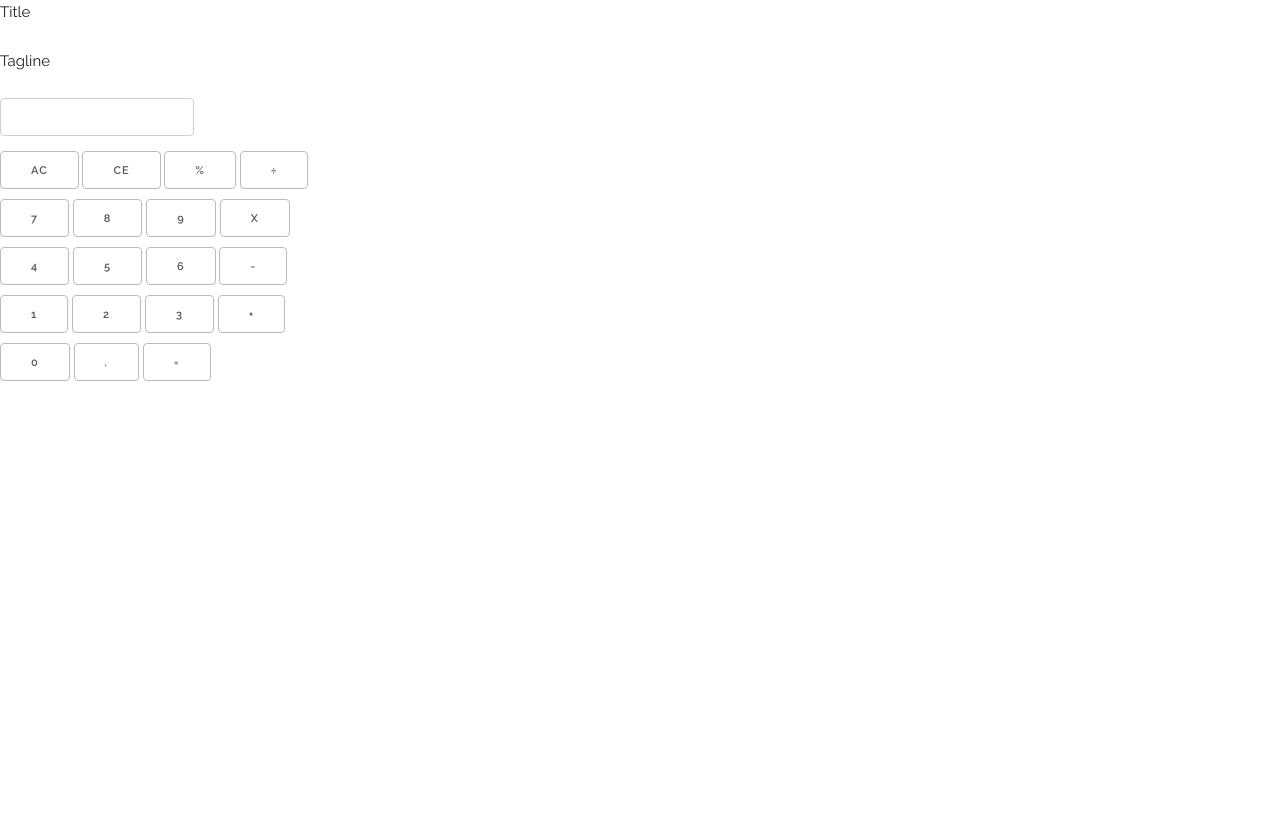
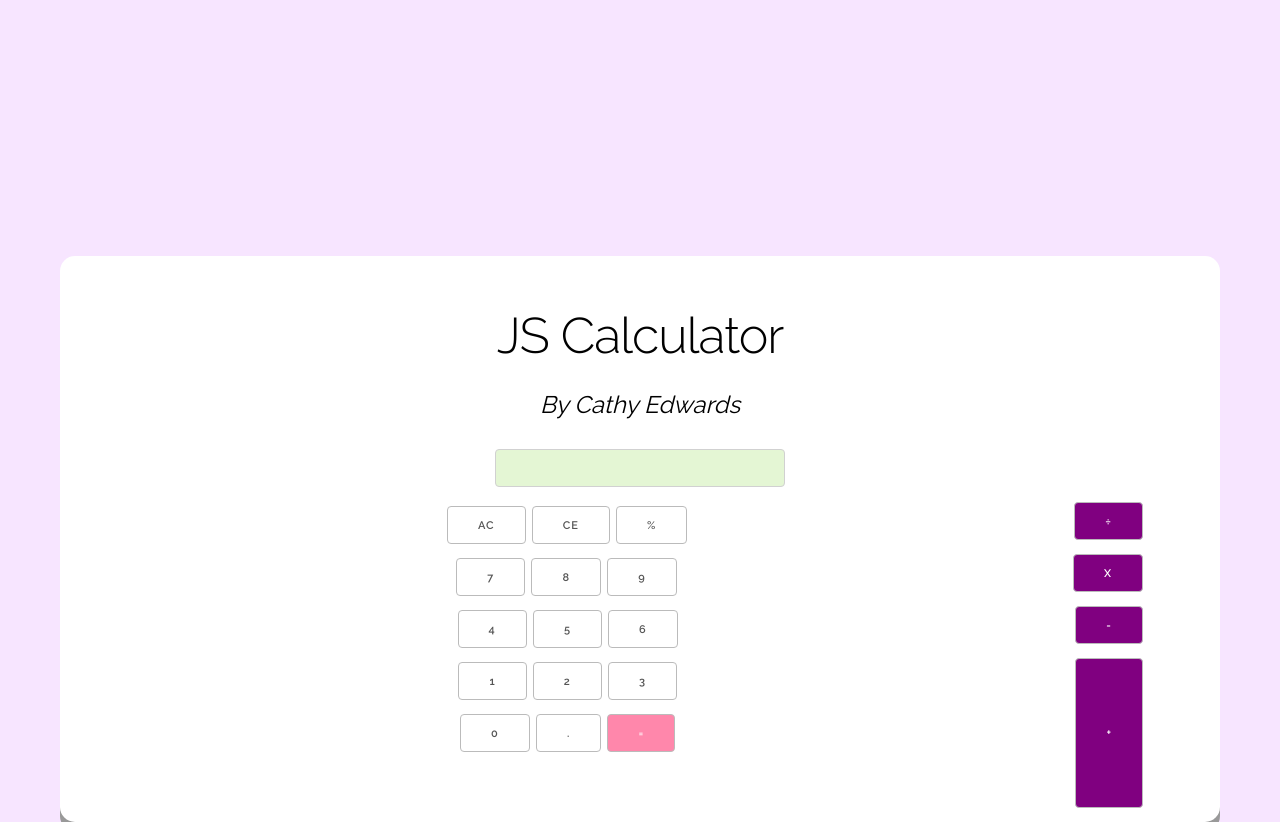
Before and after one commit to catherineedwards/js-calculator, a plain HTML site: page index.html in a window 1280 px wide. Before the commit the page ends 800 px from the top, so only its background shows below. Drawn offline with nearby package versions, Linux system fonts and the light colour scheme.

Commit message:
Updating the styling of the calculator

```diff
--- a/calc.js
+++ b/calc.js
@@ -34,11 +34,11 @@ function calc(event) {
       entries = [];
       temp = "";
       total = 0;
-      document.getElementById("answer").val("");
+      document.getElementById("answer").innerText(""); // need to fix this
     } else if (buttonText === "CE") {
       // add Clear Entry functionality
       temp = "";
-      document.getElementById("answer").val("");
+      document.getElementById("answer").innerText(""); // need to fix this
     } else if (buttonText === "X") {
       // add multiplication operand conversion
       entries.push(temp);
@@ -72,9 +72,8 @@ function calc(event) {
     document.getElementById("answer").value = temp;
   }
 
-  // I will need to push the buttonText to symbol
+  // I will need to push the NaN buttonText to symbol
   // I will need to walk through what is happening in these functions to see if the appropriate tests are being run correctly
-
 
   // set the result of the calculation
   var result = Number(entries[0]);
@@ -83,6 +82,7 @@ function calc(event) {
     var symbol = entries[i];
 
     // test the symbol against the stored number to perform the calculation
+    // need to add other NaN buttons: . %
     if (symbol === "+") {
       result += nextNum;
     } else if (symbol === "-") {
--- a/index.html
+++ b/index.html
@@ -7,54 +7,53 @@
     <link rel="stylesheet" type="text/css" href="https://cdnjs.cloudflare.com/ajax/libs/normalize/3.0.3/normalize.css">
     <link rel="stylesheet" type="text/css" href="https://cdnjs.cloudflare.com/ajax/libs/skeleton/2.0.4/skeleton.css">
     <link href="//fonts.googleapis.com/css?family=Raleway:400,300,600" rel="stylesheet" type="text/css">
-    <link href="../main.css" rel="stylesheet" type="text/css">
+    <link href="main.css" rel="stylesheet" type="text/css">
     <script src="calc.js"></script>
 </head>
 
 <body>
 
     <div class="calculator">
+            <h1>JS Calculator</h1>
         <p>
-            Title
-        </p>
-        <p>
-            Tagline
+            By Cathy Edwards
         </p>
         <input type="text" disabled id="answer">
 
-        <div class="row">
+        <div class="row1">
             <button id="AC">AC</button>
             <button id="CE">CE</button>
             <button id="percent">%</button>
             <button id="divide">÷</button>
         </div>
 
-        <div class="row">
+        <div class="row2">
             <button id="7">7</button>
             <button id="8">8</button>
             <button id="9">9</button>
-            <button id="x">x</button>
+            <button id="multiply">x</button>
         </div>
 
-        <div class="row">
+        <div class="row3">
             <button id="4">4</button>
             <button id="5">5</button>
             <button id="6">6</button>
-            <button id="-">-</button>
+            <button id="minus">-</button>
         </div>
 
-        <div class="row">
+        <div class="row4">
             <button id="1">1</button>
             <button id="2">2</button>
             <button id="3">3</button>
-            <button id="+">+</button>
+            <button id="plus">+</button>
         </div>
 
-        <div class="row">
+        <div class="row5">
             <button id="0">0</button>
-            <button id=".">.</button>
-            <button id="=">=</button>
+            <button id="decimalPoint">.</button>
+            <button id="equals">=</button>
         </div>
+    </div>
 </body>
 
 </html>
--- a/main.css
+++ b/main.css
@@ -1,31 +1,92 @@
-hr {
-    border-color: purple;
-    background-color: purple;
-    border-style: solid;
-    height: 2px;
-    border: 0;
-    border-top: 1px solid;
+body,
+html {
+  padding-top: 10%;
+  width: 100%;
+  background-color: #f7e5ff;
 }
 
-.Heading {
-    padding-left: 1em;
-    padding-top: 2em;
+.calculator {
+  font-size: 24px;
+  text-align: center;
+  outline: none;
+  color: white;
+  background-color: white;
+  border-radius: 15px;
+  box-shadow: 0 9px #999999;
+  padding-bottom: 2.5em;
+  margin-right: 2.5em;
+  margin-left: 2.5em;
 }
 
-h3 {
-    padding-left: 1em;
+h1 {
+  color: black;
+  padding-top: 1em;
 }
 
-.Content {
-    -webkit-padding-start: 2em;
+p {
+  color: black;
+  font-style: italic;
 }
 
-.responsive {
-    max-width: 400px;
-    height: auto;
+#answer {
+  background: #e4f6d4;
 }
 
-.responsivetall {
-    max-height: 600px;
-    width: auto;
+.button {
+  cursor: pointer;
 }
+
+#plus {
+  background: purple;
+  color: white;
+  text-align: center;
+  height: 150px;
+  font-weight: bold;
+  float: right;
+  margin-right: 7em;
+}
+
+#minus {
+  background: purple;
+  color: white;
+  font-weight: bold;
+  float: right;
+  margin-right: 7em;
+}
+
+#divide {
+  background: purple;
+  color: white;
+  font-weight: bold;
+  float: right;
+  margin-right: 7em;
+}
+
+#multiply {
+  background: purple;
+  color: white;
+  font-weight: bold;
+  float: right;
+  margin-right: 7em;
+}
+
+#equals {
+  background: #ff87ab;
+  color: white;
+  font-weight: bold;
+}
+
+.row1 {
+}
+
+.row2 {
+}
+
+.row3 {
+}
+
+.row4 {
+}
+
+.row5 {
+}
```
